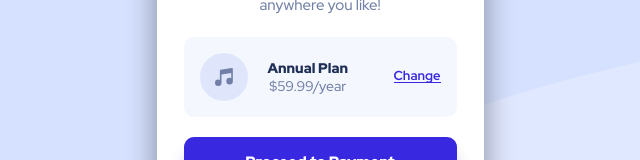
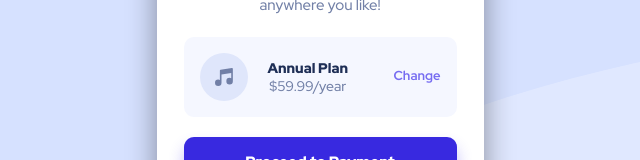
Before and after one commit to sgrazys/order-summary-component, a React (Create React App) app: page / in a window 1280 px wide. In both pictures the pointer is over the link "Change". Shown: the part 365-525 px from the top of the page, without its empty margins (320-960 px from the left). Built offline with nearby package versions, Linux system fonts and the light colour scheme.

Commit message:
add hover effects

```diff
--- a/src/App.scss
+++ b/src/App.scss
@@ -9,6 +9,7 @@
 	--color--secondary-light: #f5f7ff;
 	--color--secondary-bright: #7280a7;
 	--color--secondary-dark: #1f2f56;
+	--color--hover: rgb(118, 108, 241);
 }
 
 html {
@@ -105,6 +106,12 @@ body {
 			border-bottom: 1px solid var(--color--primary-bright);
 			line-height: 0.85;
 			margin-left: auto;
+			transition: all 0.3s;
+
+			&:hover {
+				border-bottom: 1px solid transparent;
+				color: var(--color--hover);
+			}
 		}
 	}
 	&__btn {
@@ -116,13 +123,26 @@ body {
 		background-color: var(--color--primary-bright);
 		border-radius: 1rem;
 		padding: 1.5rem 0;
-		box-shadow: 0 1.5rem 1.5rem rgba(56, 41, 241, 0.2);
+		box-shadow: 0 1rem 1.5rem rgba(56, 41, 241, 0.3);
+		transition: all 0.3s;
+		cursor: pointer;
+
+		&:hover {
+			background-color: var(--color--hover);
+			box-shadow: 0 1rem 1.5rem rgba(118, 108, 241, 0.3);
+		}
 	}
 	&__cancel {
+		align-self: center;
 		color: var(--color--secondary-bright);
 		text-decoration: none;
 		font-size: 1.5rem;
 		font-weight: 900;
+		transition: all 0.3s;
+
+		&:hover {
+			color: var(--color--secondary-dark);
+		}
 	}
 }
 
```
